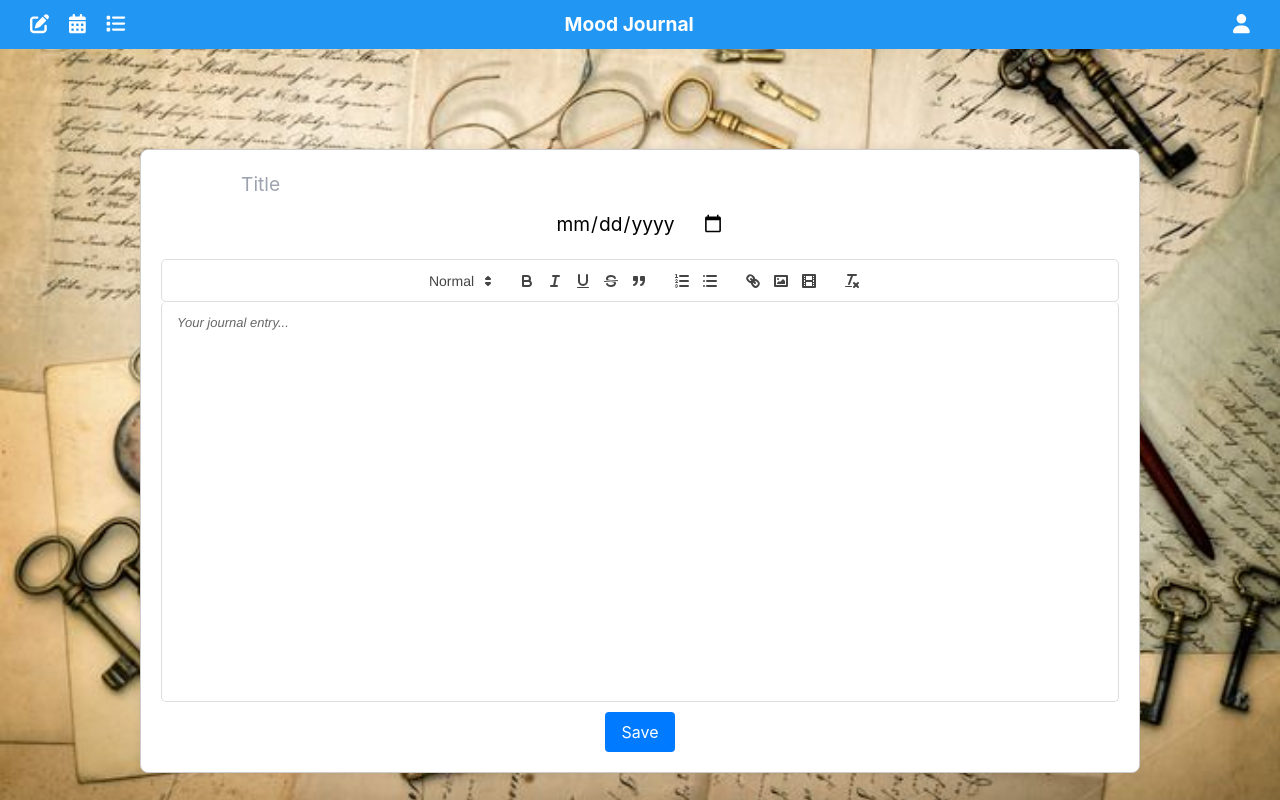
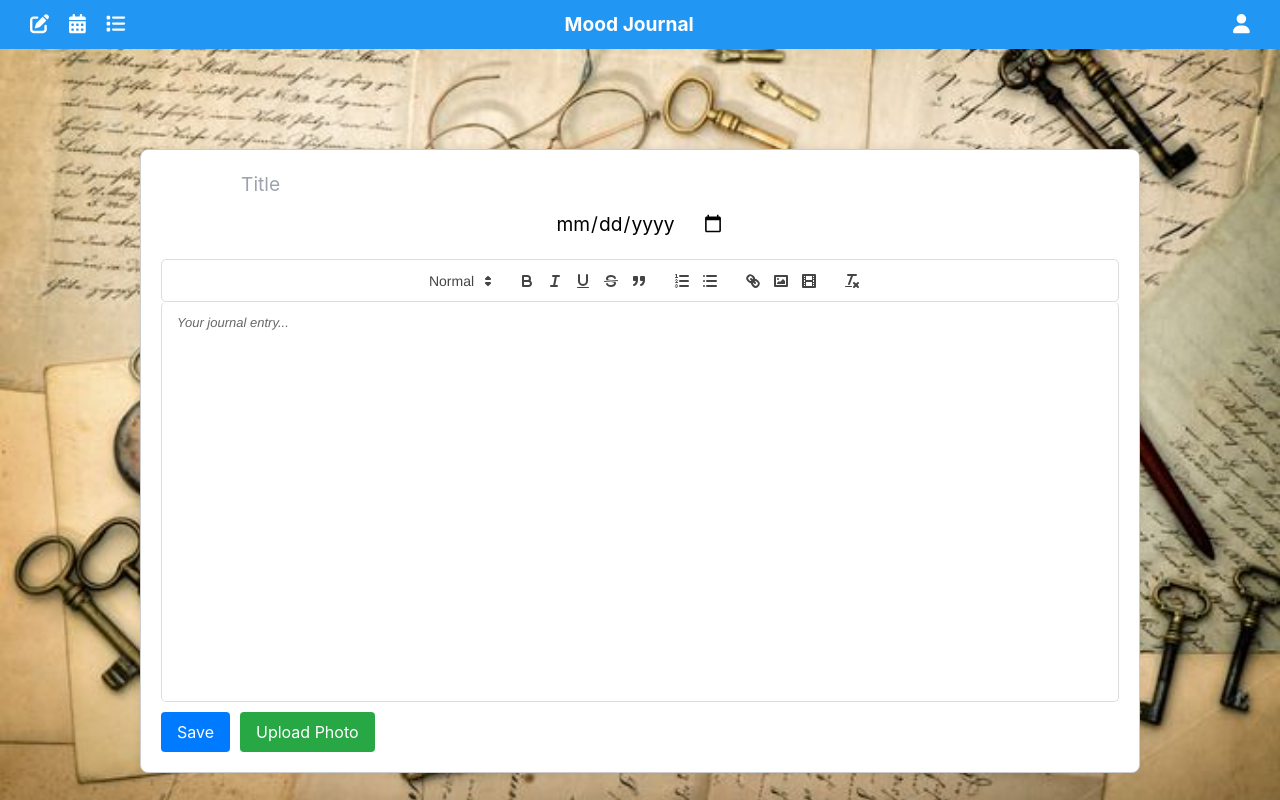
Before and after one commit to ahmetdumlu/MoodJournal, a React (Create React App) app in the folder frontend/: page /JournalEntryBox in a window 1280 px wide. Built offline with nearby package versions, Linux system fonts and the light colour scheme.

Commit message:
Add upload photo button

```diff
--- a/frontend/src/components/JournalEntryBox.css
+++ b/frontend/src/components/JournalEntryBox.css
@@ -1,10 +1,9 @@
 /* JournalEntryBox.css */
 
-/* Scoped styles for the JournalEntryBox component */
 .journal-entry {
-    background-color: white; /* Set background color to white */
-    max-width: 1000px; /* Increase max-width for a larger box */
-    margin: 100px auto; /* Center the box with larger margin */
+    background-color: white;
+    max-width: 1000px;
+    margin: 100px auto;
     padding: 20px;
     border: 1px solid #ccc;
     border-radius: 8px;
@@ -17,7 +16,7 @@
     margin-bottom: 10px;
   }
 
-  .entry-title{
+  .entry-title {
     margin-right: 500px;
   }
 
@@ -33,21 +32,37 @@
   .ql-container.ql-snow {
     border: 1px solid #ddd;
     border-radius: 5px;
-    height: 400px; /* Adjust the height as needed */
+    height: 400px;
+  }
+
+  .save-button,
+  .upload-photo-button {
+    padding: 8px 16px;
+    margin-top: 10px;
+    border: none;
+    border-radius: 4px;
+    cursor: pointer;
   }
 
   .save-button {
-    right: 10px; /* 10px from the right edge of the journal-entry container */
-    bottom: 10px; /* 10px from the bottom edge of the journal-entry container */
-    padding: 8px 16px; /* Adjust padding to your preference */
-    margin-top: 10px;
-    background-color: #007bff; /* Example background color */
-    color: white; /* Text color */
-    border: none;
-    border-radius: 4px; /* Rounded corners */
-    cursor: pointer; /* Change cursor to pointer when hovering over the button */
+    background-color: #007bff;
+    color: white;
+    margin-right: 10px;
   }
 
   .save-button:hover {
-    background-color: #0056b3; /* Darker shade when hovering for visual feedback */
+    background-color: #0056b3;
   }
+
+  .upload-photo-button {
+    background-color: #28a745;
+    color: white;
+  }
+
+  .upload-photo-button:hover {
+    background-color: #218838;
+  }
+
+  .button-container {
+    display: flex;
+  }
--- a/frontend/src/components/JournalEntryBox.js
+++ b/frontend/src/components/JournalEntryBox.js
@@ -28,19 +28,19 @@ function JournalEntryBox() {
   ];
 
   const onSave = async () => {
-    console.log(title)
-    console.log(date)
-    console.log(entryText.substring(3,entryText.length-4))
-
     const entry = {
       title: title,
       date: date,
-      entry_text: entryText.substring(3,entryText.length-4)
+      entry_text: entryText.substring(3, entryText.length - 4)
     };
 
     const response = await axios.post('http://127.0.0.1:5000/create_entry', entry);
+  };
 
-  }
+  const onUploadPhoto = () => {
+    // Handle photo upload logic
+    console.log("Upload Photo button clicked");
+  };
 
   return (
     <div className="journal-entry">
@@ -65,7 +65,14 @@ function JournalEntryBox() {
         formats={formats}
         placeholder="Your journal entry..."
       />
-      <button onClick={onSave} className="save-button">Save</button>
+      <div className="button-container">
+        <button onClick={onSave} className="save-button">
+          Save
+        </button>
+        <button onClick={onUploadPhoto} className="upload-photo-button">
+          Upload Photo
+        </button>
+      </div>
     </div>
   );
 }
```
